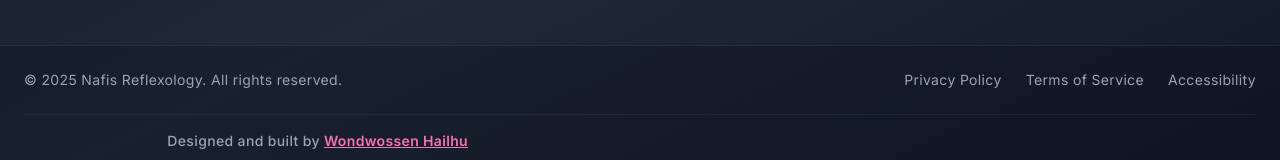
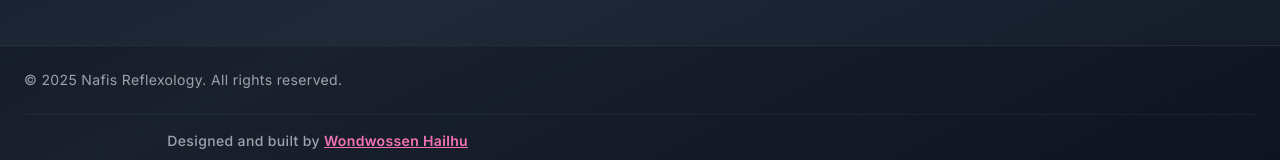
Before and after one commit to bisoul1984/nafis, a React (Create React App) app in the folder client/: page /dashboard in a window 1280 px wide. Shown: the part 1273-1433 px from the top of the page. Built offline with nearby package versions, Linux system fonts and the light colour scheme; no server answers; a web font is replaced by a local one.

Commit message:
Remove legal links (Privacy Policy, Terms of Service, Accessibility) from footer

```diff
--- a/client/src/components/layout/Footer.js
+++ b/client/src/components/layout/Footer.js
@@ -211,32 +211,7 @@ const Footer = () => {
                 © {currentYear} Nafis Reflexology. All rights reserved.
               </motion.div>
 
-              {/* Legal Links */}
-              <motion.div
-                initial={{ opacity: 0 }}
-                whileInView={{ opacity: 1 }}
-                transition={{ duration: 0.6, delay: 0.2 }}
-                className="flex flex-wrap justify-center gap-6 text-sm"
-              >
-                <Link
-                  to="/privacy"
-                  className="text-gray-400 hover:text-pink-400 transition-colors duration-300"
-                >
-                  Privacy Policy
-                </Link>
-                <Link
-                  to="/terms"
-                  className="text-gray-400 hover:text-pink-400 transition-colors duration-300"
-                >
-                  Terms of Service
-                </Link>
-                <Link
-                  to="/accessibility"
-                  className="text-gray-400 hover:text-pink-400 transition-colors duration-300"
-                >
-                  Accessibility
-                </Link>
-              </motion.div>
+
             </div>
 
             {/* Developer Credit */}
```
